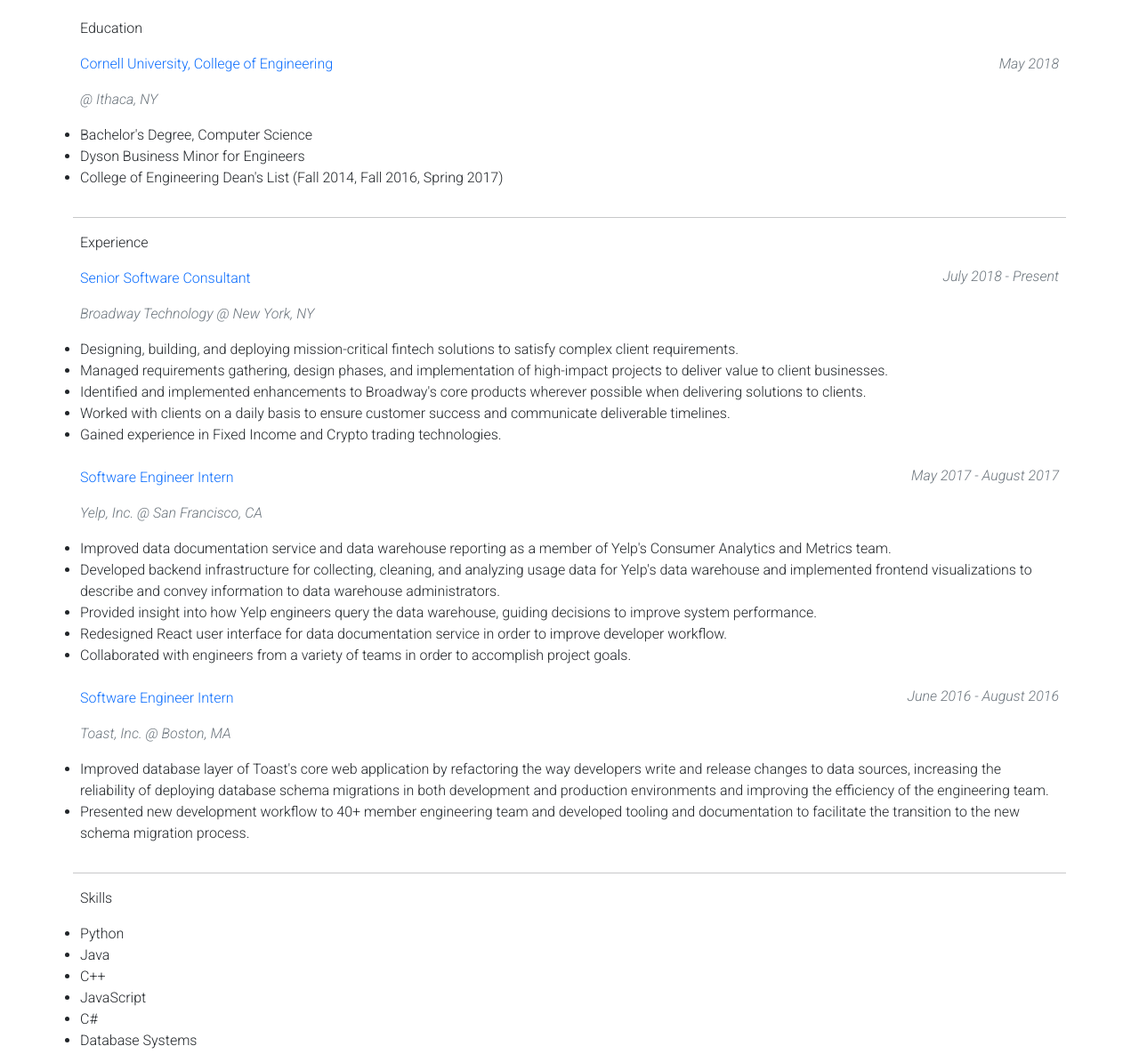
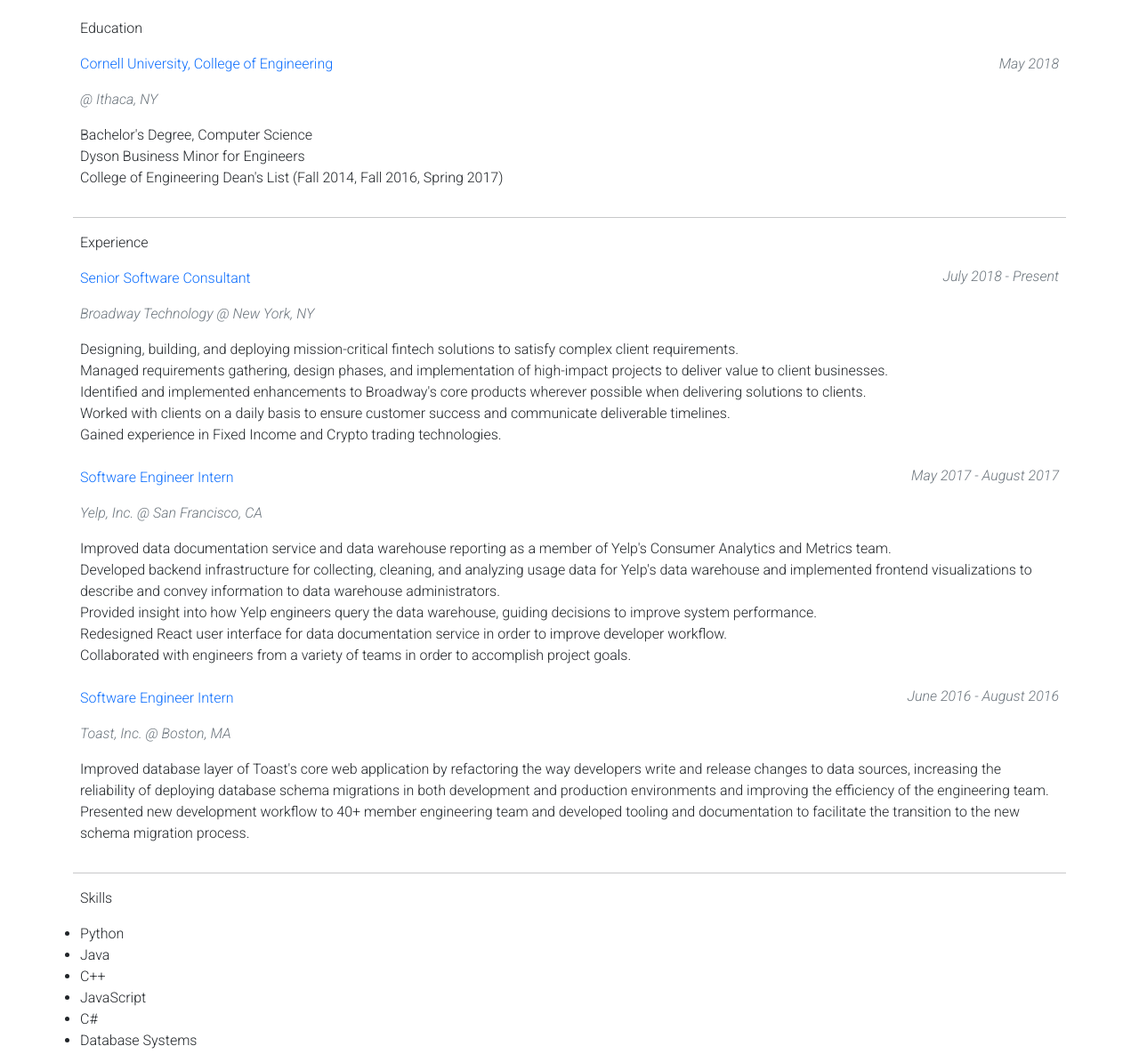
Before and after one commit to mrkbryn/mark-bryan-site, a Flask app: page /resume/ in a window 1280 px wide. Shown: the part 56-1241 px from the top of the page at 89% size. Run offline with Flask 2, Linux system fonts and the light colour scheme; data comes from the database, SQL or seed files in the repository; some libraries are stand-ins or nearby versions.

Commit message:
Unstyle lists

```diff
--- a/app/templates/resume/index.html
+++ b/app/templates/resume/index.html
@@ -19,7 +19,7 @@
       <p class="text-secondary"><em>@ {{ item['location'] }}</em></p>
     </div>
     <div class="row">
-      <ul>
+      <ul class="list-unstyled">
         {% for note in item['notes'] %}
           <li>{{ note }}</li>
         {% endfor %}
@@ -47,7 +47,7 @@
     </div>
 
     <div class="row">
-      <ul>
+      <ul class="list-unstyled">
         {% for note in item['notes'] %}
           <li>{{ note }}</li>
         {% endfor %}
```
